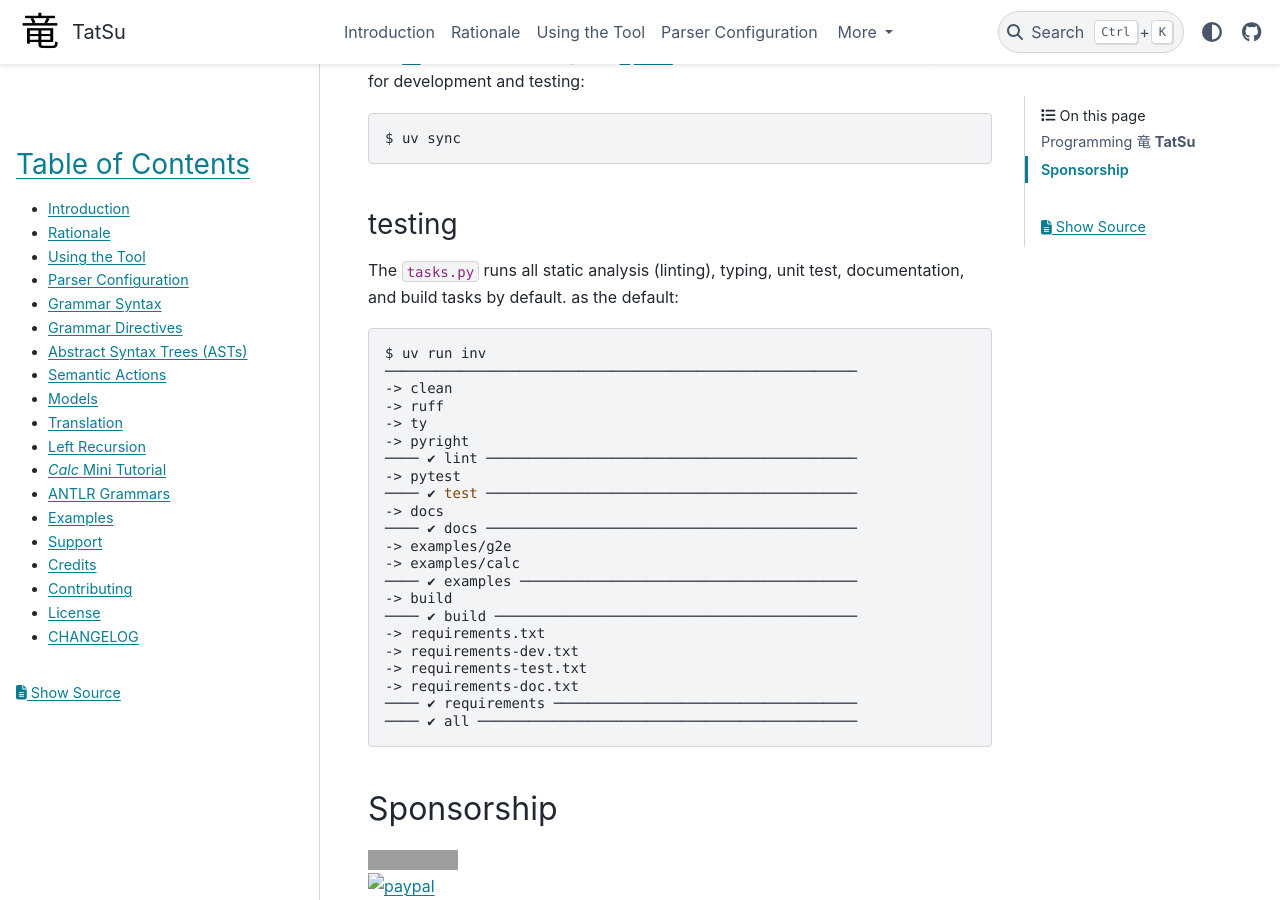
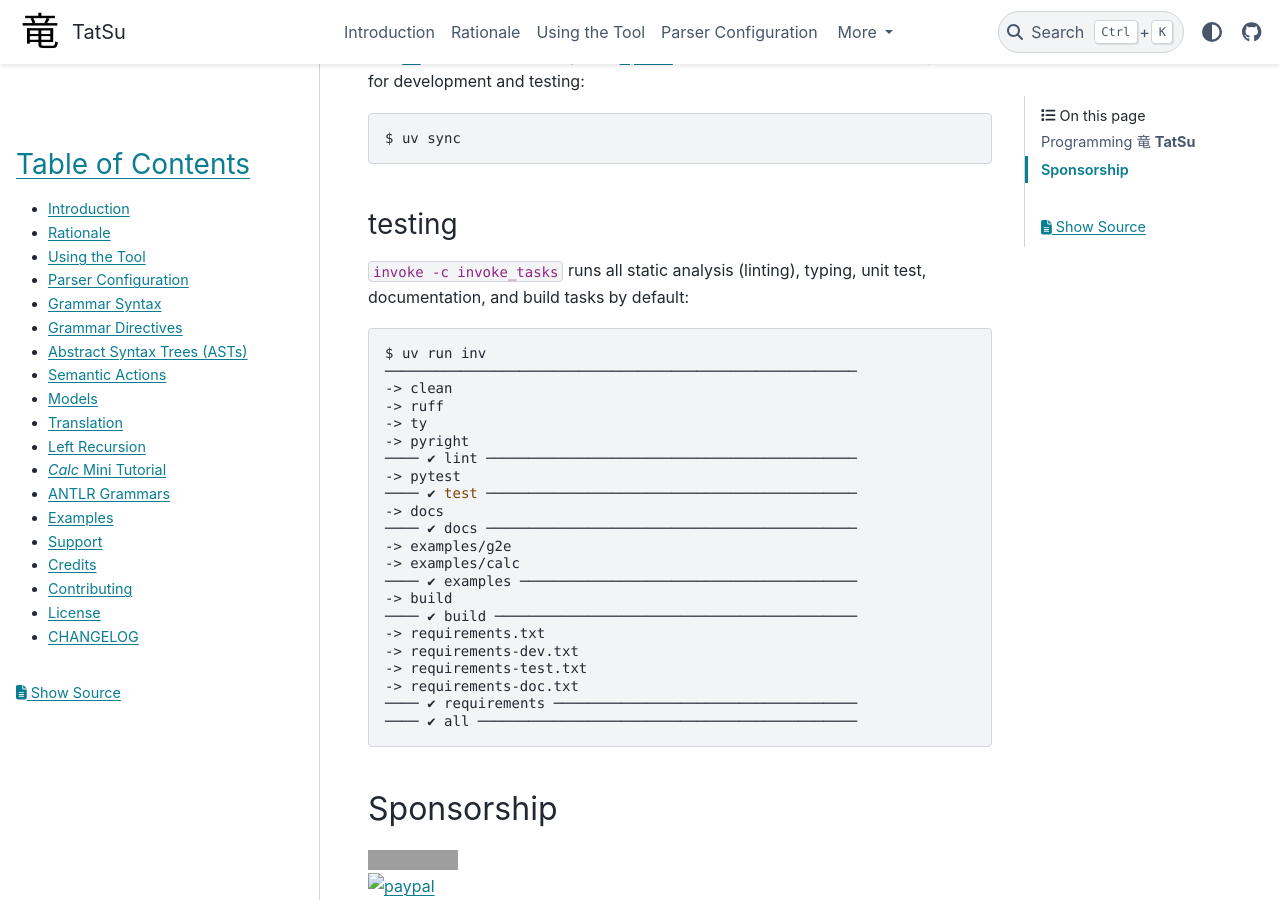
Before and after one commit to neogeny/TatSu, a Sphinx documentation site: the page built from docs/contributing.rst, in a window 1280 px wide and 900 px high, scrolled down 2125 px. Built offline with Sphinx 7.4.7 and the PyData theme 0.15.4, drawn with Linux system fonts in a browser that asks for light colours; pages that are not in the unit, such as notebooks, are missing from menus; the version number is read from the project's files by our own code; some of the changed text lies outside the part shown; grey boxes are pictures that could not be loaded.

Commit message:
[docs] contributing -> CONTRIBUTING

```diff
--- a/docs/contributing.rst
+++ b/docs/contributing.rst
@@ -30,8 +30,8 @@
 
 |TatSu| relies on Invoke_'s ``tasks.py`` to run the tasks for static analysis,
 testing, building, documentation, and publishing the project. ``tasks.py`` resides
-in ``./tatsu/tasks.py`` and there is a symbolic link to it at the project's repository
-root, ``./tasks.py``.
+in ``./tatsu/invoke_tasks.py`` and there is a symbolic link to it at the project's
+repository root, ``./invoke_tasks.py``.
 
 To run the tasks use:
 
@@ -109,9 +109,8 @@
 testing
 ^^^^^^^
 
-The ``tasks.py`` runs all static analysis (linting), typing, unit test,
-documentation, and build tasks by default.
-as the default:
+``invoke -c invoke_tasks`` runs all static analysis (linting), typing, unit test,
+documentation, and build tasks by default:
 
 .. code:: bash
 
```
Also changed, not shown: docs/CONTRIBUTING.rst (+4 -5 lines).
